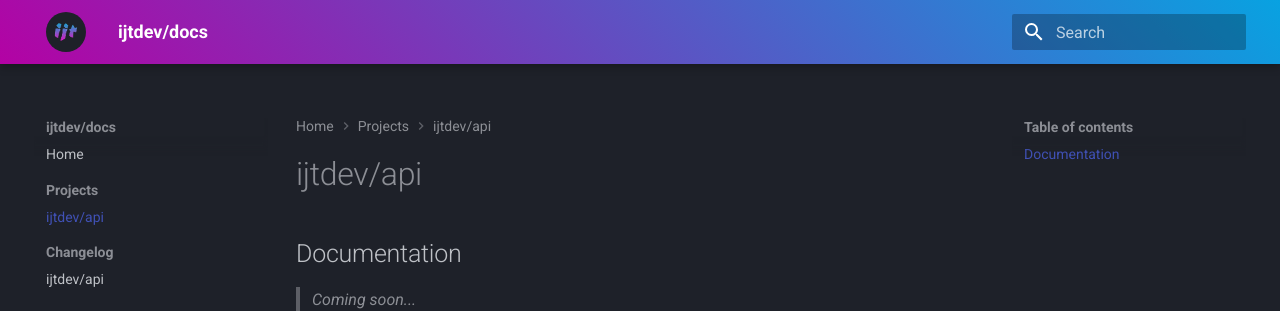
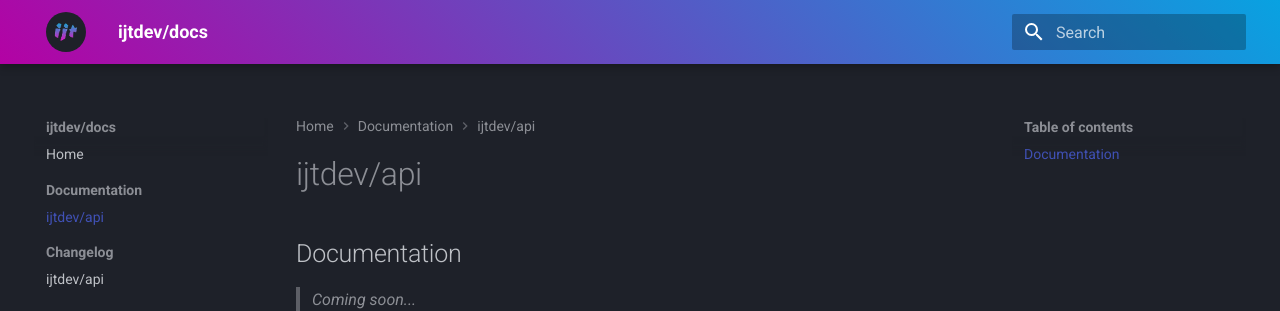
Before and after one commit to itsjusttriz/ijtdev-docs, an MkDocs documentation site: the page built from docs/projects/ijtdev-api/index.md, in a window 1280 px wide. Shown: the top 311 px of the page. Built offline with MkDocs 1.6.1 and Material for MkDocs 9.7.7, drawn with Linux system fonts in a browser that asks for light colours; part of the change alters nothing that is shown.

Commit message:
Changed some url paths

```diff
--- a/mkdocs.yml
+++ b/mkdocs.yml
@@ -1,7 +1,7 @@
 site_name: 'ijtdev/docs'
 site_author: itsjusttriz
 site_description: 'Documentation for all projects under the @ijtdev namespace'
-site_url: https://docs.itsjusttriz.com
+site_url: https://docs.itsjusttriz.com/
 theme:
     name: material
     custom_dir: overrides
@@ -17,11 +17,11 @@ theme:
         # - toc.integrate
 nav:
     - Home: index.md
-    - Projects:
+    - Documentation:
           - ijtdev/api:
-                - projects/ijtdev/api/index.md
+                - projects/ijtdev-api/index.md
     - Changelog:
-          - ijtdev/api: changelog/ijt-api.md
+          - ijtdev/api: changelog/ijtdev-api.md
 
 copyright: Copyright &copy; 2024 ItsJustTriz
 
```
Also changed, not shown: docs/changelog/ijtdev-api.md (renamed from docs/changelog/ijt-api.md), docs/projects/ijtdev-api/index.md (renamed from docs/projects/ijtdev/api/index.md).
